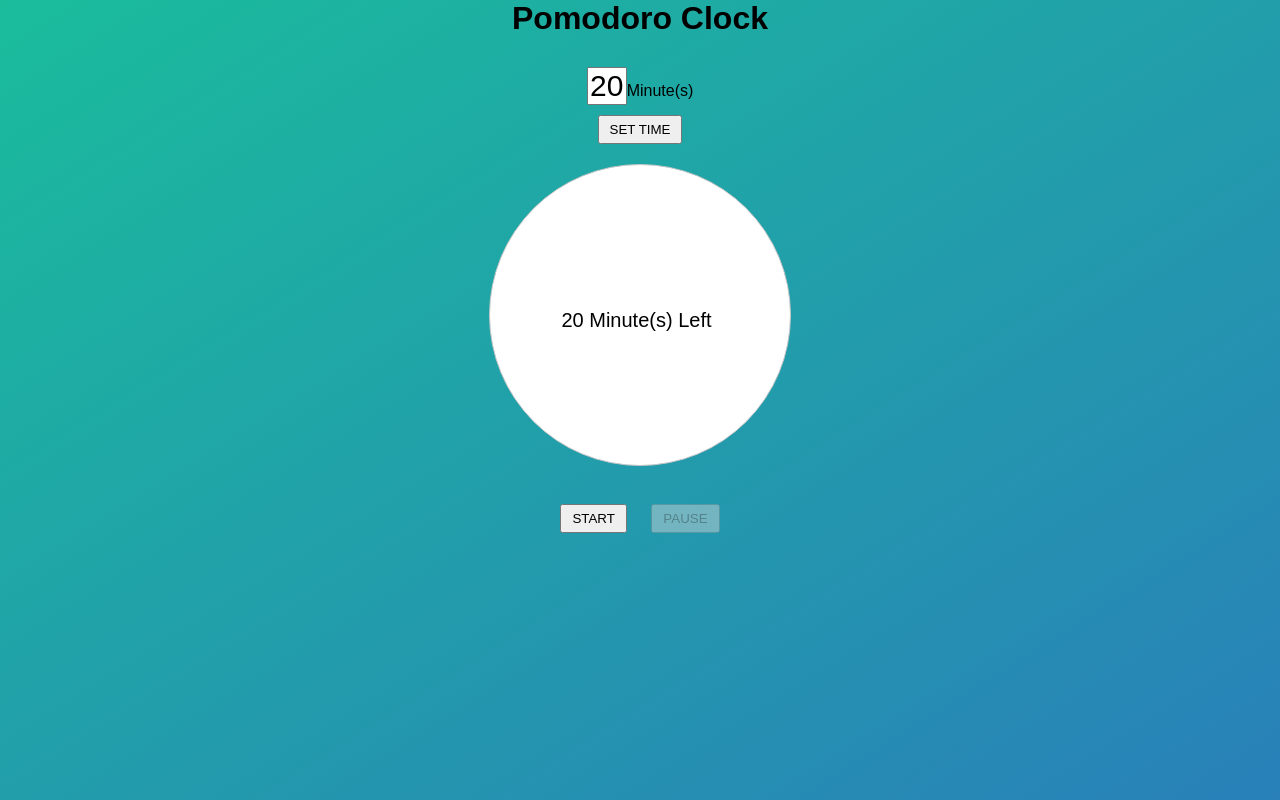
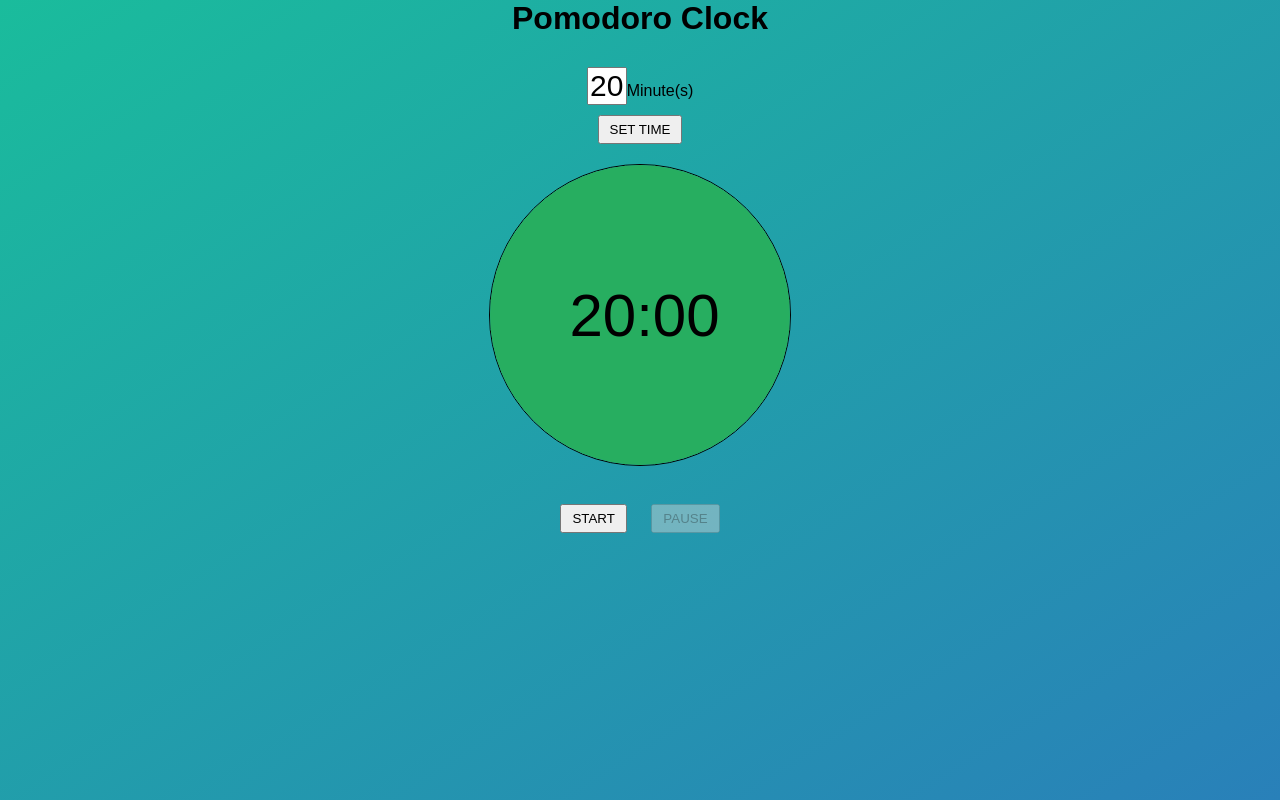
Before and after one commit to GUITARPLRC/pomodoro-proj, a plain HTML site: page index.html in a window 1280 px wide. Both pictures are taken after a click on the button "SET TIME". Drawn offline with nearby package versions, Linux system fonts and the light colour scheme.

Commit message:
progress circle fills but math to fill broken

```diff
--- a/index.html
+++ b/index.html
@@ -17,15 +17,17 @@
 
 		<br />
 
-		<div id="progress"><div id="timer"></div></div>
+		<div id="progress">
+		<div id="timer"></div>
+			<div id="inner">
+			</div>
+		</div>
 
 		<br />
 
 		<input type="button" id="start" value="START"></input>
 		<input type="button" id="pause" value="PAUSE"></input>
 
-		<script src="https://ajax.googleapis.com/ajax/libs/jquery/2.2.0/jquery.min.js"></script>
-		<script src="https://ajax.googleapis.com/ajax/libs/jqueryui/1.11.4/jquery-ui.min.js"></script>
 		<script src="script.js"></script>
 	</body>
 </html>
--- a/script.js
+++ b/script.js
@@ -3,11 +3,12 @@ var pause = document.getElementById("pause"); // pause button
 var setTime = document.getElementById("setTime"); // setTime button
 var timer = document.getElementById("timer"); // html timer display
 var minutes = document.getElementById("minutes"); // minutes user input
+var progressFill = document.getElementById("inner");
 var interval; // interval for timer
 var minTime;
-var secTime = 0;
-var num = 0; // increment progess bar
-var total = 0; // total to set progress bar max
+var secTime = "00";
+var num; // increment progess bar
+var total; // total to set progress bar max
 
 start.addEventListener("click", startTimer, false);
 pause.addEventListener("click", pauseTimer, false);
@@ -16,8 +17,9 @@ setTime.addEventListener("click", setTimeTimer, false);
 pause.disabled = true;
 minutes.value = 20; // default time set
 minTime = Number(minutes.value);  // get user input and set time for timer
-timer.textContent = minTime + " Minute(s) Left"; // display time on screen
-$("#progress").progressbar({value:0});
+timer.textContent = minTime + ":" + secTime; // display time on screen
+total = (minTime * 60) / 100;
+num = total;
 
 
 function startTimer() {
@@ -28,29 +30,30 @@ function startTimer() {
 
 	interval = setInterval(function() {
 
-		timer.textContent = minTime + " Minute(s) " + secTime + " Second(s) Left";
 		secTime -= 1; // subtract 1 second each interval
+		num += total;
+		progressFill.style.width = num + "%";
 
-		num++; // increment progress bar variable
-		$("#progress").progressbar({value: num}); // set progress bar value
-
-		if (minTime <= 0 && secTime <= 0) {
+		if (minTime === 0 && secTime === 0) {
 			// when timer has reached 0
 			timer.textContent = "Time's Up";
 			clearInterval(interval);
 
 		}	else {
 
-			if (secTime < 0 && minTime > 0) {
+			if (secTime <= 0 && minTime > 0) {
 				// subtract 1 minute when seconds reach 0
 				minTime -= 1;
 				secTime = 59;
+
 			}
 
 			if (secTime < 10) {
 				// add 0 in front of seconds when below 10
 				secTime = "0" + secTime;
 			}
+
+			timer.textContent = minTime + ":" + secTime;
 
 		}
 
@@ -79,13 +82,11 @@ function setTimeTimer() {
 		pause.disabled = true;
 
 		minTime = Number(minutes.value);
-		secTime = 0;
+		secTime = "00";
+		total = (minTime * 60) / 100;
+		num = total;
 
-		total = minTime * 60 * 1000;
-		num = (1 / (minTime * 60 * 1000));
-		$("#progress").progressbar({max: total});
-
-		timer.textContent = minTime + " Minute(s) Left";
+		timer.textContent = minTime + ":" + secTime;
 
 		clearInterval(interval);
 	}
--- a/style.css
+++ b/style.css
@@ -29,21 +29,25 @@ h1 {
 	border-radius:50%;
 	transform:rotate(-90deg);
 	position:relative;
+	border:1px solid #000;
+	overflow:hidden;
 }
-.ui-widget-header {
-	background:#c0392b;
+#inner {
+	width:100%;
+	height:100%;
+	position:absolute;
+	background-color:#27ae60;
 }
 
 
 #timer {
-	width:290px;
-	margin:0 auto;
-	font-size:20px;
+	width:100%;
+	font-size:60px;
 	position:absolute;
-	top:45%;
+	top:40%;
 	transform:rotate(90deg);
 	color:#000;
-	background-color:rgba(0,0,0,0);
+	z-index:5;
 }
 
 #start {
```
